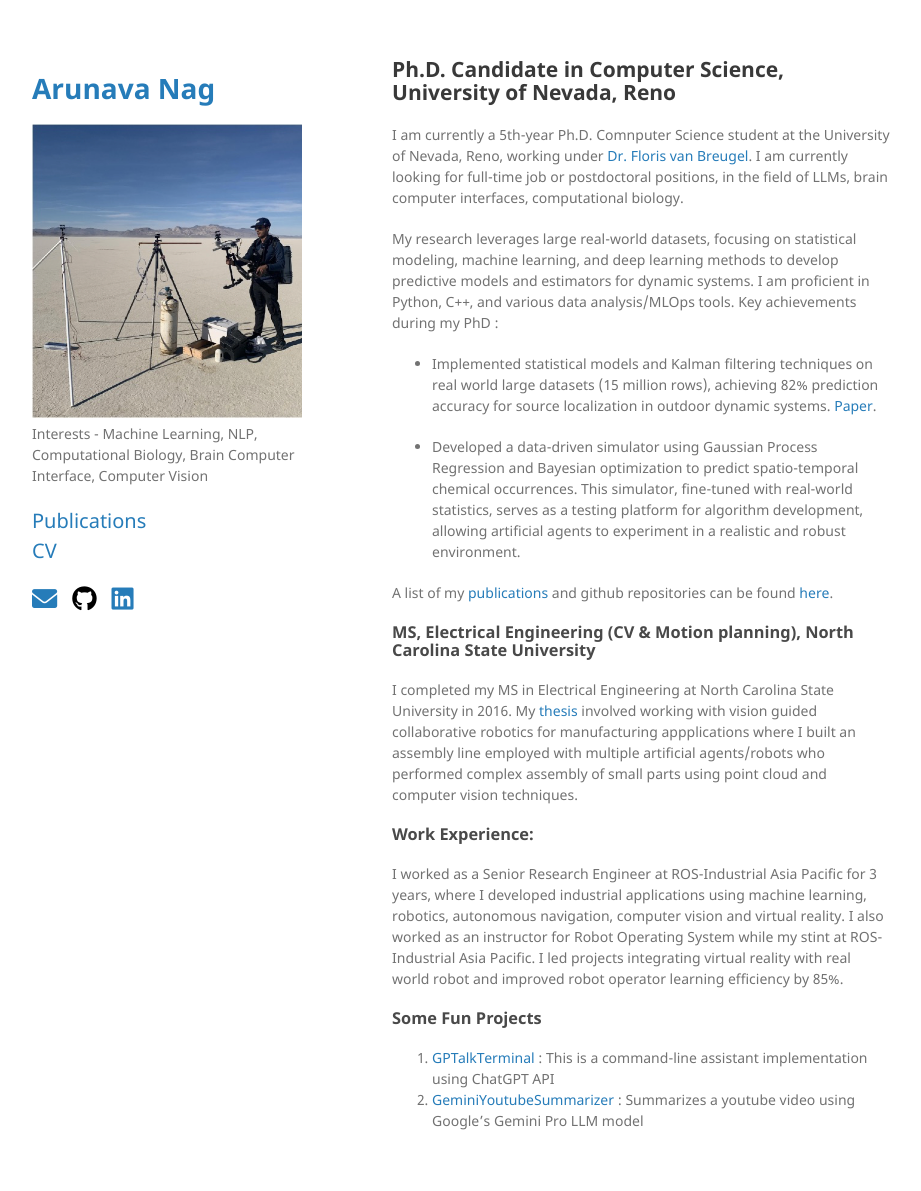
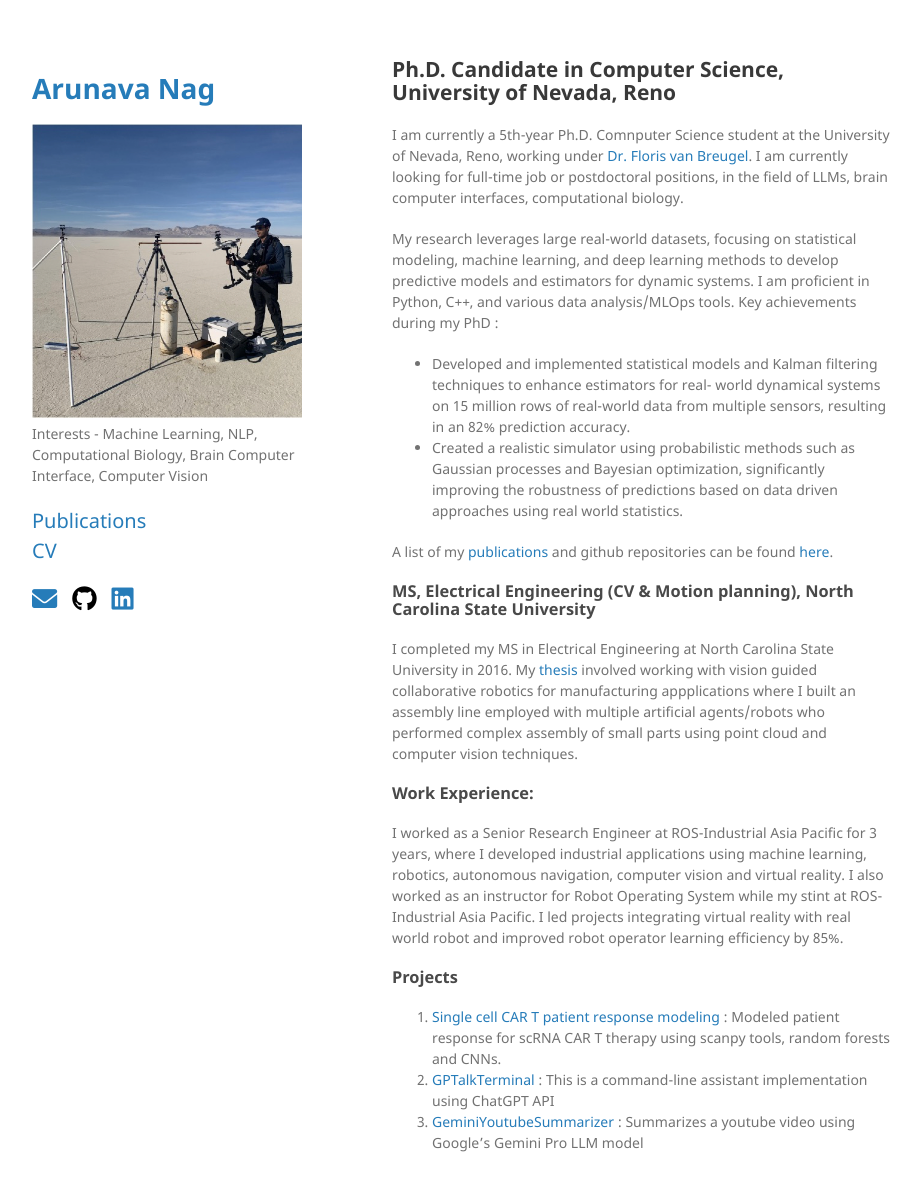
Before and after one commit to arunavanag591/mypage, a Jekyll site: the page built from index.md, in a window 1280 px wide and 1223 px high. Shown: the top 1191 px of the window, without its empty margins (178-1099 px from the left). Built offline with Jekyll 4.4.1, drawn with Linux system fonts in a browser that asks for light colours; a style sheet for code colours, icons or effects is not loaded; our own code applies the rules of GitHub Pages for plain Markdown files.

Commit message:
added sc project

```diff
--- a/index.md
+++ b/index.md
@@ -6,12 +6,10 @@ layout: default
 I am currently a 5th-year Ph.D. Comnputer Science student at the University of Nevada, Reno, working under [Dr. Floris van Breugel](https://www.florisvanbreugel.com/). I am currently looking for full-time job or postdoctoral positions, in the field of LLMs, brain computer interfaces, computational biology.
 
 My research leverages large real-world datasets, focusing on statistical modeling, machine learning, and deep learning methods to develop predictive models and estimators for dynamic systems. I am proficient in Python, C++, and various data analysis/MLOps tools. Key achievements during my PhD :
-- Implemented statistical models and Kalman filtering techniques on real world large datasets (15 million rows), achieving 82% prediction accuracy for source localization in outdoor dynamic systems. [Paper](https://royalsocietypublishing.org/doi/full/10.1098/rsif.2024.0169).
-
-- Developed a data-driven simulator using Gaussian Process Regression and Bayesian optimization to predict spatio-temporal chemical occurrences. This simulator, fine-tuned with real-world statistics, serves as a testing platform for algorithm development, allowing artificial agents to experiment in a realistic and robust environment.
+- Developed and implemented statistical models and Kalman filtering techniques to enhance estimators for real- world dynamical systems on 15 million rows of real-world data from multiple sensors, resulting in an 82% prediction accuracy.
+- Created a realistic simulator using probabilistic methods such as Gaussian processes and Bayesian optimization, significantly improving the robustness of predictions based on data driven approaches using real world statistics.
 
 A list of my [publications](https://arunavanag591.github.io/mypage/publications/) and github repositories can be found [here](https://github.com/arunavanag591).
-
 
 ### MS, Electrical Engineering (CV & Motion planning), North Carolina State University
 
@@ -21,6 +19,7 @@ I completed my MS in Electrical Engineering at North Carolina State University i
 I worked as a Senior Research Engineer at ROS-Industrial Asia Pacific for 3 years, where I developed industrial applications using machine learning, robotics, autonomous navigation, computer vision and virtual reality. I also worked as an instructor for Robot Operating System while my stint at ROS-Industrial Asia Pacific. I led projects integrating virtual reality with real world robot and improved robot operator learning efficiency by 85%.
 
 
-### Some Fun Projects
-1. [GPTalkTerminal](https://github.com/arunavanag591/GPTalkTerminal.git) : This is a command-line assistant implementation using ChatGPT API
-2. [GeminiYoutubeSummarizer](https://github.com/arunavanag591/GeminiYoutubeSummarizer.git) : Summarizes a youtube video using Google's Gemini Pro LLM model
+### Projects
+1. [Single cell CAR T patient response modeling](https://github.com/arunavanag591/single-cell-car-t-response-modeling.git) : Modeled patient response for scRNA CAR T therapy using scanpy tools, random forests and CNNs.
+2. [GPTalkTerminal](https://github.com/arunavanag591/GPTalkTerminal.git) : This is a command-line assistant implementation using ChatGPT API
+3. [GeminiYoutubeSummarizer](https://github.com/arunavanag591/GeminiYoutubeSummarizer.git) : Summarizes a youtube video using Google's Gemini Pro LLM model
```
